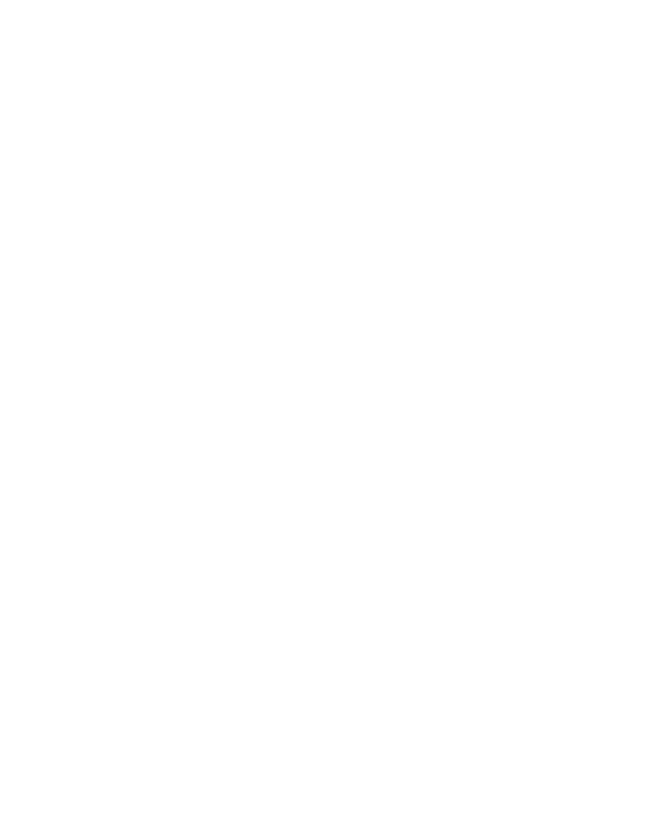
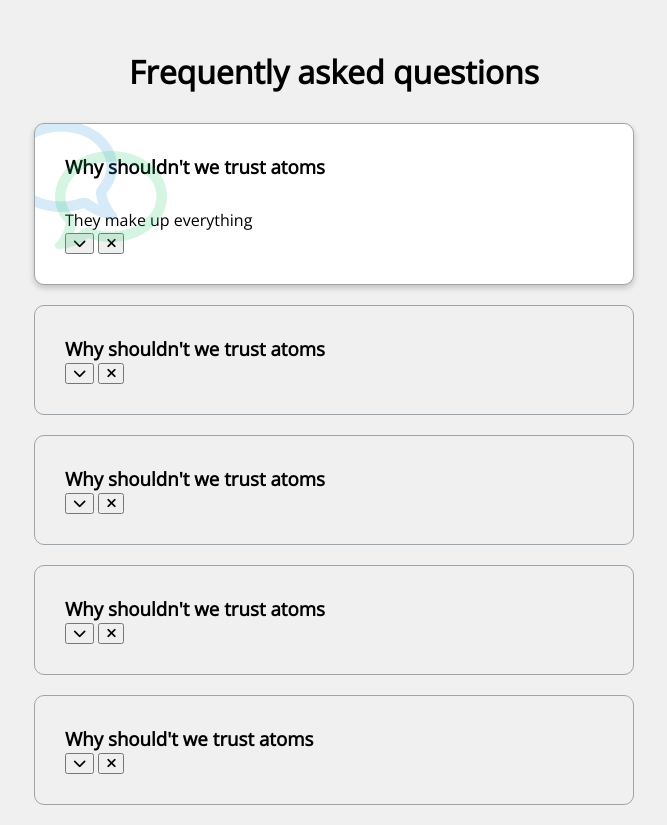
Before and after one commit to scarlatcristian/FAQ-Collapse, a plain HTML site: page index.html in a window 1280 px wide. Shown: the whole page, without its empty margins (306-973 px from the left). Before the commit the page ends 800 px from the top, so only its background shows below. Drawn offline with nearby package versions, Linux system fonts and the light colour scheme.

Commit message:
added CSS

```diff
--- a/index.html
+++ b/index.html
@@ -6,7 +6,52 @@
     <meta name="viewport" content="width=device-width, initial-scale=1.0" />
     <title>FAQ collapse</title>
     <link rel="stylesheet" href="style.css" />
+    <link
+      rel="stylesheet"
+      href="https://cdnjs.cloudflare.com/ajax/libs/font-awesome/6.3.0/css/all.min.css"
+      integrity="sha512-SzlrxWUlpfuzQ+pcUCosxcglQRNAq/DZjVsC0lE40xsADsfeQoEypE+enwcOiGjk/bSuGGKHEyjSoQ1zVisanQ=="
+      crossorigin="anonymous"
+      referrerpolicy="no-referrer"
+    />
     <script defer src="app.js"></script>
   </head>
-  <body></body>
+  <body>
+    <h1>Frequently asked questions</h1>
+    <div class="faq-container">
+      <div class="faq active">
+        <h3 class="faq-title">Why shouldn't we trust atoms</h3>
+        <p class="faq-text">They make up everything</p>
+        <button><i class="fas fa-chevron-down"></i></button>
+        <button><i class="fas fa-times"></i></button>
+      </div>
+
+      <div class="faq">
+        <h3 class="faq-title">Why shouldn't we trust atoms</h3>
+        <p class="faq-text">They make up everything</p>
+        <button><i class="fas fa-chevron-down"></i></button>
+        <button><i class="fas fa-times"></i></button>
+      </div>
+
+      <div class="faq">
+        <h3 class="faq-title">Why shouldn't we trust atoms</h3>
+        <p class="faq-text">They make up everything</p>
+        <button><i class="fas fa-chevron-down"></i></button>
+        <button><i class="fas fa-times"></i></button>
+      </div>
+
+      <div class="faq">
+        <h3 class="faq-title">Why shouldn't we trust atoms</h3>
+        <p class="faq-text">They make up everything</p>
+        <button><i class="fas fa-chevron-down"></i></button>
+        <button><i class="fas fa-times"></i></button>
+      </div>
+
+      <div class="faq">
+        <h3 class="faq-title">Why should't we trust atoms</h3>
+        <p class="faq-text">They make up everything</p>
+        <button><i class="fas fa-chevron-down"></i></button>
+        <button><i class="fas fa-times"></i></button>
+      </div>
+    </div>
+  </body>
 </html>
--- a/style.css
+++ b/style.css
@@ -1,3 +1,67 @@
+@import url("https://fonts.googleapis.com/css?family=Open+Sans&display=swap");
+
 * {
   box-sizing: border-box;
 }
+
+body {
+  font-family: "Open Sans", sans-serif;
+  background-color: #f0f0f0;
+}
+
+h1 {
+  margin: 50px 0px 30px;
+  text-align: center;
+}
+.faq-container {
+  max-width: 600px;
+  margin: 0 auto;
+}
+
+.faq {
+  background-color: transparent;
+  border: 1px solid #9fa4a8;
+  border-radius: 10px;
+  margin: 20px 0;
+  padding: 30px;
+  position: relative;
+  overflow: hidden;
+  transition: 0.3s ease;
+}
+
+.faq.active {
+  background-color: #fff;
+  box-shadow: 0 3px 6px rgba(0, 0, 0, 0.1), 0 3px 6px rgba(0, 0, 0, 0.1);
+}
+
+.faq.active::before,
+.faq.active::after {
+  content: "\f075";
+  font-family: "Font Awesome 5 Free";
+  color: #2ecc71;
+  font-size: 7rem;
+  position: absolute;
+  opacity: 0.2;
+  top: 20px;
+  left: 20px;
+  z-index: 0;
+}
+
+.faq.active::before {
+  color: #3498db;
+  top: -10px;
+  left: -30px;
+  transform: rotateY(180deg);
+}
+
+.faq-title {
+  margin: 0 35px 0 0;
+}
+
+.faq-text {
+  display: none;
+  margin: 30px 0 0;
+}
+.faq.active .faq-text {
+  display: block;
+}
```
